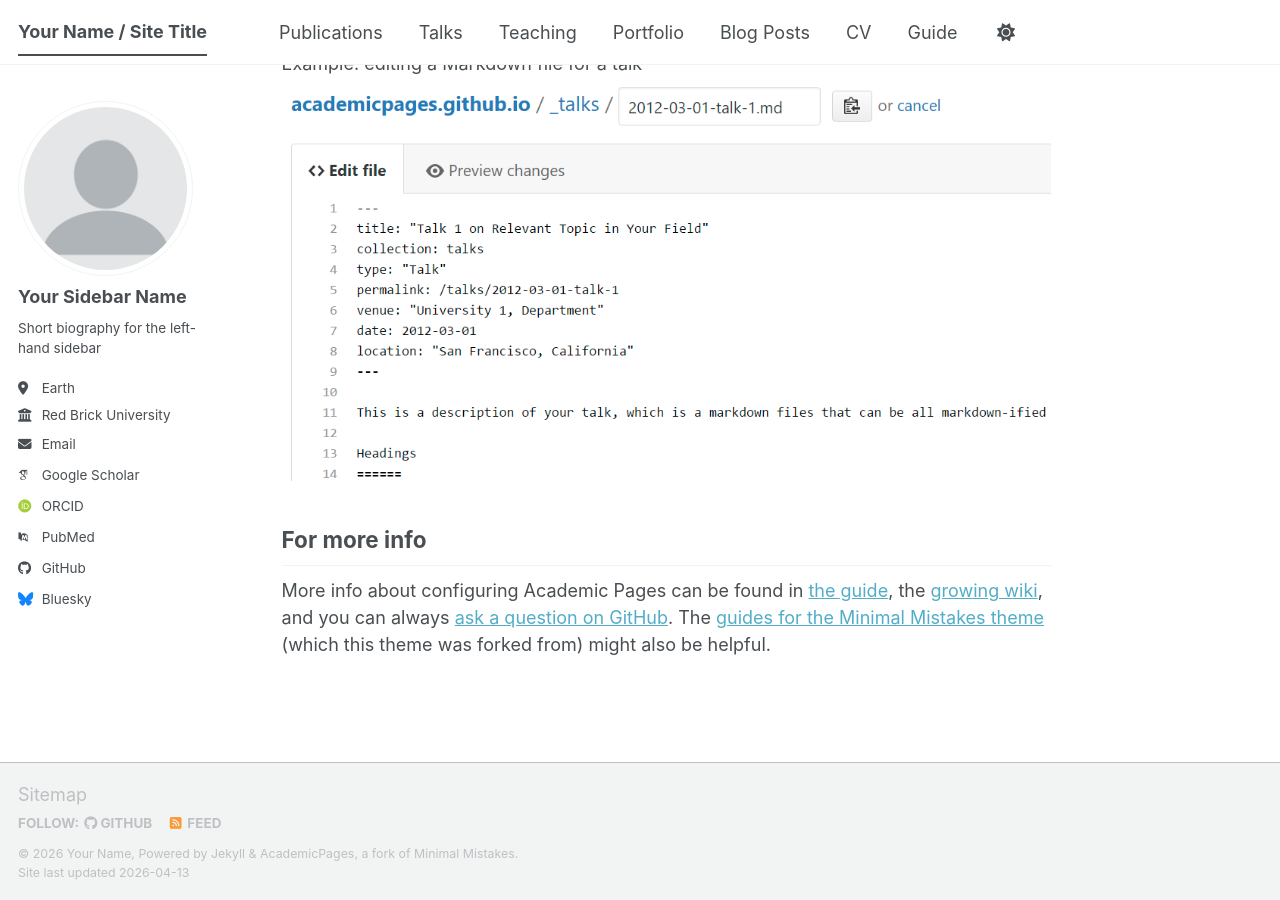
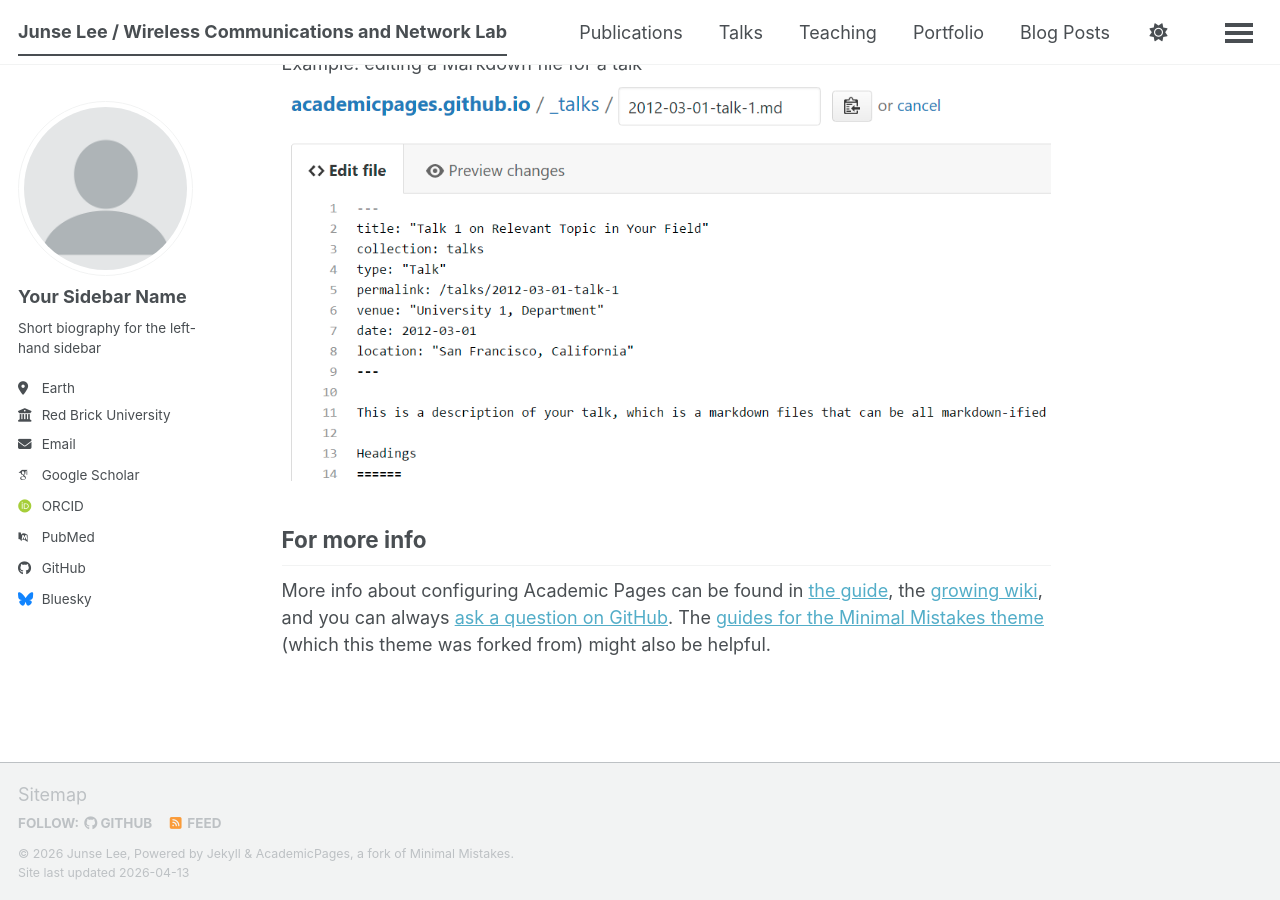
Before and after one commit to Sungshin-WCNL/sungshin-wcnl.github.io, a Jekyll site: the page built from _pages/about.md, in a window 1280 px wide and 900 px high, scrolled down 2720 px. Built offline with Jekyll 4.4.1, drawn with Linux system fonts in a browser that asks for light colours; some web fonts are replaced; a script bundle is joined from its source files by our own code; library files that are not in the unit come from our copies.

Commit message:
First Update

```diff
--- a/_config.yml
+++ b/_config.yml
@@ -9,11 +9,11 @@
 # Basic Site Settings
 locale                   : "en-US"
 site_theme               : "default" # The available themes options are "default", "air", "sunrise", "mint", "dirt" and "contrast"
-title                    : "Your Name / Site Title"
+title                    : "Junse Lee / Wireless Communications and Network Lab"
 title_separator          : "-"
-name                     : &name "Your Name"
+name                     : &name "Junse Lee"
 description              : &description "Your Name's academic portfolio"   # Update this with a general description of your site, this is the default if not overridden by a page
-url                      : https://academicpages.github.io # The base hostname & protocol for your site e.g. "https://[your GitHub username].github.io",
+url                      : https://sungshin-wcnl.github.io # The base hostname & protocol for your site e.g. "https://[your GitHub username].github.io",
                                                            # or if you already have some other page hosted on Github then use "https://[your GitHub username].github.io/[Your Repo Name]"
 baseurl                  : "" # the subpath of your site, e.g. "/blog"
 repository               : "academicpages/academicpages.github.io"
```
